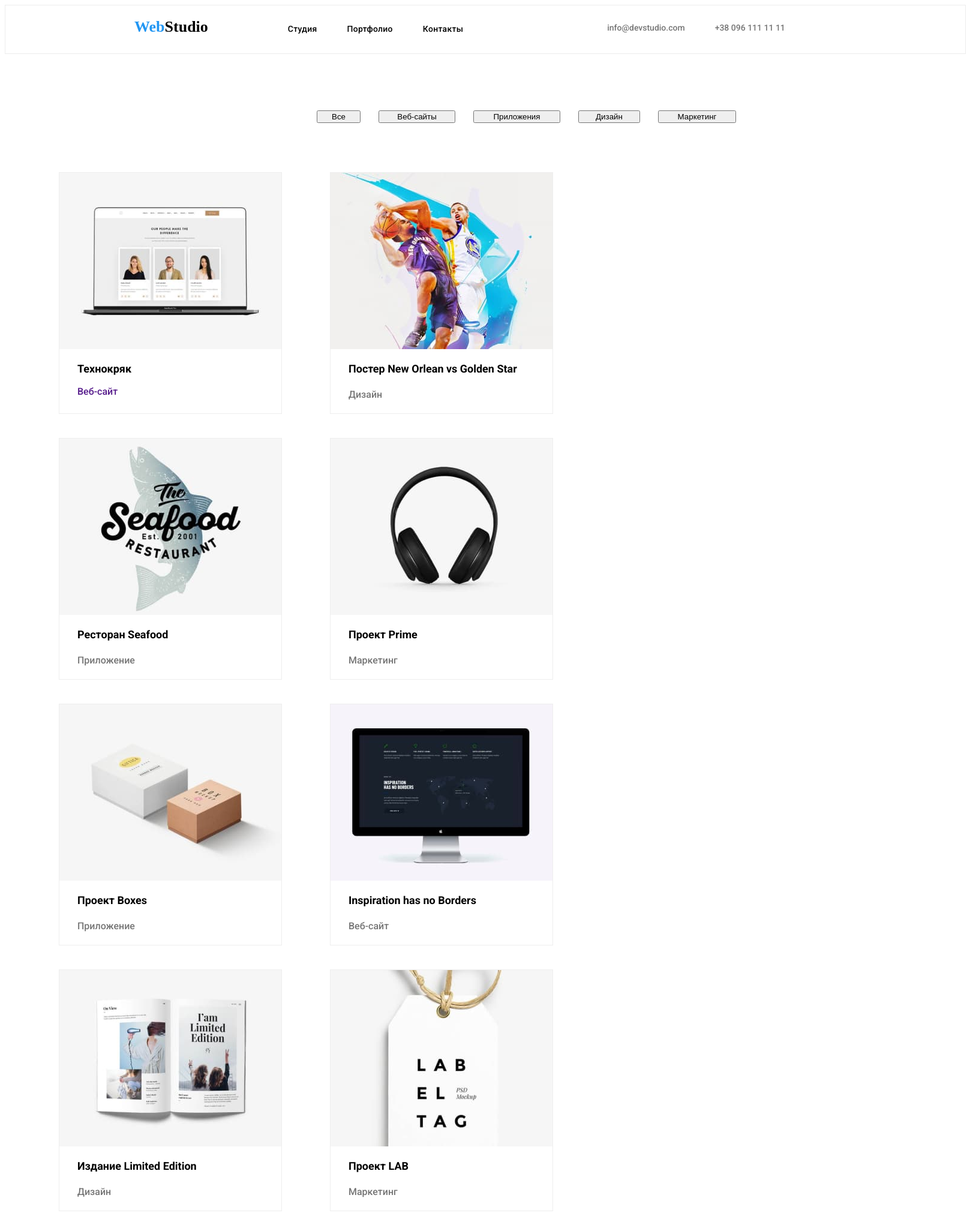
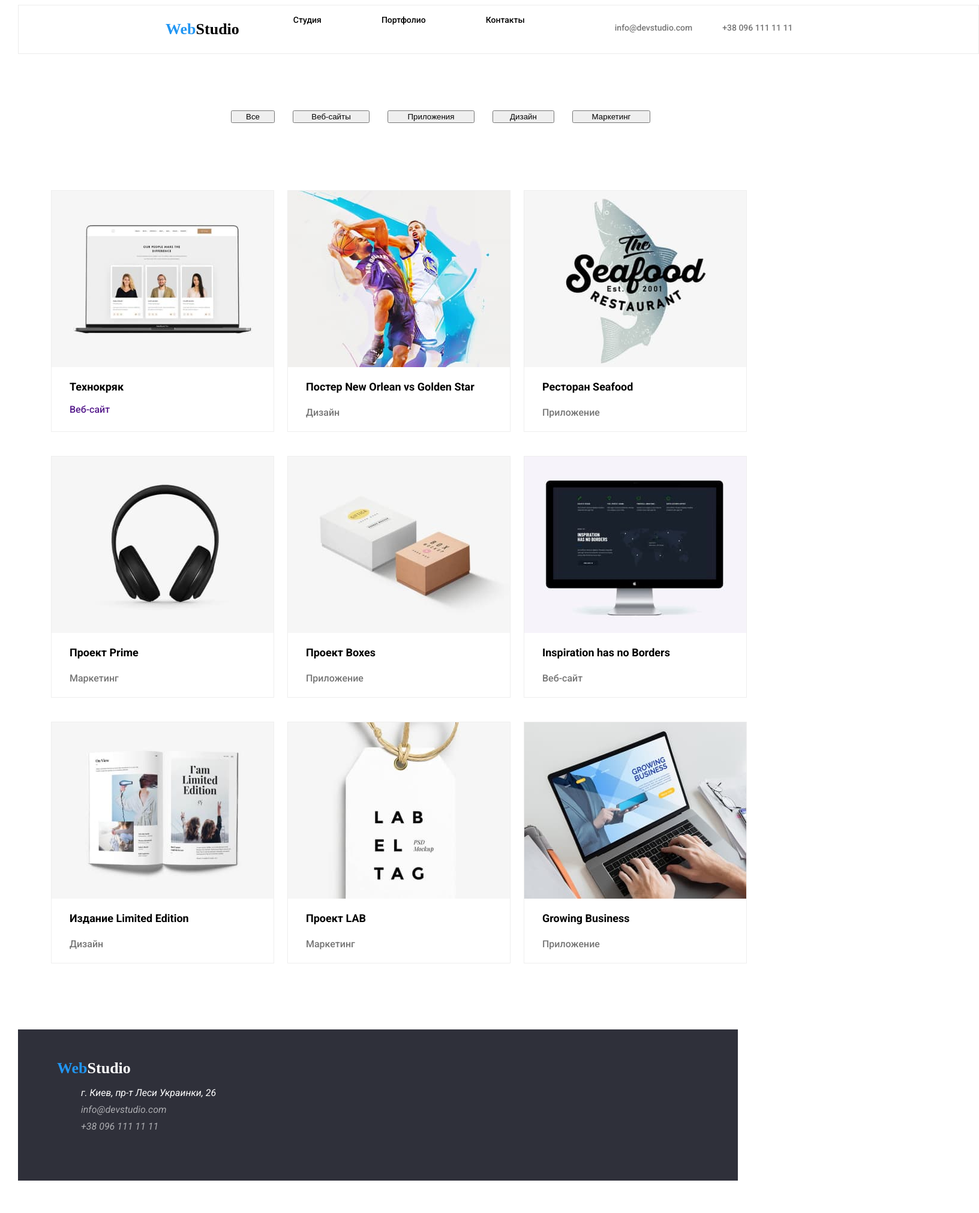
Before and after one commit to fortuk/goit-markup-hw-03, a plain HTML site: page portfolio.html in a window 1280 px wide. Shown: the top 2022 px of the page at 60% size, 1632 px wide, since content can reach past the window. After the commit the page ends 1976 px from the top, so only its background shows below. Drawn offline with Linux system fonts and the light colour scheme.

Commit message:
измененя по замечаниям

```diff
--- a/css/style.css
+++ b/css/style.css
@@ -1,8 +1,15 @@
 body {
   font-family: "Roboto", sans-serif;
 }
-.container {
+.container1 {
   max-width: 1600px;
+}
+.container{
+  width: 1200px;
+  padding-left: 15px;
+  padding-right: 15px;
+  margin-left: 15px;
+  margin-right: 15px;
 }
 .headers {
   display: flex;
@@ -26,13 +33,14 @@ body {
   line-height: 31px;
 }
 .logo {
-  padding: 20px 93px 0px 215px;
+  padding: 24px 0px 25px 215px;
 }
 .firs_logo {
   color: #2196f3;
 }
 .headers_div {
-  text-align: center;
+  display: flex;
+  flex-direction: row;
 }
 .style_navigation {
   display: flex;
@@ -42,16 +50,15 @@ body {
   justify-content: space-around;
 }
 .navigation {
-  color: black;
   font-family: Roboto;
   font-style: Medium;
   font-weight: 500;
   font-size: 14px;
   line-height: 16px;
-  letter-spacing: 0.02em;
 }
-.stydio {
-  margin: 15px 25px 32px 0px;
+.navigation {
+  margin-left: 50px;
+  margin-right: 50px;
 }
 .stydio1 {
   color: black;
@@ -59,17 +66,11 @@ body {
 .stydio1:hover {
   color: #2196f3;
 }
-.portfolio {
-  margin: 15px 25px 32px 25px;
-}
 .portfolio1 {
   color: black;
 }
 .portfolio1:hover {
   color: #2196f3;
-}
-.contakts {
-  margin: 15px 200px 32px 25px;
 }
 .contakts1 {
   color: black;
@@ -105,6 +106,10 @@ body {
 .tell:hover {
   color: #2196f3;
 }
+.ul
+.p{
+  margin-top: 0px;
+}
 .size {
   padding: 94px 0px;
 }
@@ -112,6 +117,8 @@ body {
   background-color: #2f303a;
   text-align: center;
   margin: auto;
+  width: 1600px;
+  height: 600px;
 }
 .main_goal {
   font-family: Roboto;
@@ -120,12 +127,13 @@ body {
   font-size: 44px;
   text-align: center;
   color: #ffffff;
+  margin-top: 200px;
 }
 .button_goal {
   width: 200px;
   height: 50px;
   background-color: #2196f3;
-  margin: 0px 700px 0px 700px;
+
 }
 .button_goal {
   cursor: pointer;
@@ -135,8 +143,8 @@ body {
   flex-direction: row;
   justify-content: space-between;
 }
-.location_direction {
-  margin-left: 215px;
+.location_direction:nth-child(1) {
+  margin-left: 0px;
 }
 .location_direction:nth-child(n+1){
   margin-left: 30px;
@@ -181,8 +189,11 @@ body {
 .foto {
   margin-left: 215px;
 }
+.foto:nth-child(1){
+  margin-left: 0px;
+}
 .foto:not(:first-child) {
-  margin-left: 30px;
+  margin-left: 100px;
   flex-basis: calc((100% - 90px) / 4);
 }
 .foto_1 {
@@ -205,26 +216,30 @@ body {
   font-size: 36px;
   line-height: 42px;
   text-align: center;
-  padding: 0px 600px 21px 600px;
   color: black;
 }
 .image_team1 {
   display: flex;
   flex-direction: row;
 }
-.image_team {
+.img{
   display: block;
   max-width: 100%;
   height: auto;
+}
+.image_team{
   margin-left: 80px;
   box-shadow: 0px 1px 3px rgba(0, 0, 0, 0.12), 0px 1px 1px rgba(0, 0, 0, 0.14),
     0px 2px 1px rgba(0, 0, 0, 0.2);
   border-radius: 0px 0px 4px 4px;
 }
+.image_team:nth-child(1){
+  margin-left: 0px;
+}
 .image_team :not(:first-child) {
   display: block;
-  margin-left: 30px;
-  flex-basis: calc((100% - 90px) / 4);
+  margin-left: 60px;
+  flex-basis: calc((100% - 30px) / 2);
 }
   /* .image_team2 {
   display: block;
@@ -284,25 +299,17 @@ padding: 50px;
 .text_buttom {
   color: black;
 }
-.button{
+.button:first-child{
   display: block;
-  margin-left: 480px;
+  margin-left: 300px;
   margin-bottom: 56px;
 }
-.button:nth-child(n+5){
+.button:not(:first-child){
   margin-left:30px;
   flex-basis: calc((100% - 30px) / 16);
 }
-.button:nth-child(n+4){
-  margin-left:30px;
-  flex-basis: calc((100% - 30px) / 16);
-}
-.button:nth-child(n+3){
-  margin-left:30px;
-  flex-basis: calc((100% - 30px) / 16);
-}
-.button:nth-child(n+2){
-  margin-left:30px;
+.button:last-child{
+  margin-right:0px;
   flex-basis: calc((100% - 30px) / 16);
 }
 .button_1 {
@@ -351,15 +358,29 @@ padding: 50px;
 .kontent_image {
   display: flex;
   flex-wrap: wrap;
-  margin-left: -30px;
-  margin-top: -30px;
 }
 .img_kontent {
   border: 1px solid #eeeeee;
 }
+.img_kontent:nth-child(1){
+  margin-left: 0px;
+}
+.img_kontent:nth-child(4){
+  margin-left: 0px;
+}
+.img_kontent:nth-child(7){
+  margin-left: 0px;
+  margin-bottom: 0px;
+}
+.img_kontent:nth-child(8){
+  margin-bottom: 0px;
+}
+.img_kontent:nth-child(9){
+  margin-bottom: 0px;
+}
 .img_kontent{
   flex-basis: calc(100%/ 4 - 30px);
-  margin-left: 80px;
+  margin-left: 22px;
   margin-bottom: 40px;
 }
 .img_kontent_link{
@@ -438,19 +459,16 @@ padding: 50px;
   font-size: 26px;
 }
 .logo1 {
-  padding: 60px 215px;
+margin-bottom: 20px;
 }
-.addres {
-  margin: 20px 215px;
+.legal:nth-child(1){
+  margin-bottom: 9px;
 }
-.legal{
-  margin-top: 10px;
-  margin-left: 215px;
+.legal:nth-child(n+1){
+  margin-bottom: 9px;
 }
-.legal:not(:first-child) {
-  display: block;
-  margin-left: 215px;
-  flex-basis: calc((100% - 90px) / 4);
+.legal:last-child{
+  margin-bottom: 0px;
 }
 .addres1{
   color: #ffffff;
--- a/portfolio.html
+++ b/portfolio.html
@@ -18,7 +18,7 @@
 <body class="container">
     <!-- Шапка сайта -->
     <header class="headers">
-        <div class="headers_div">
+        <div class="headers_div container">
             <nav class="headers_navigation"><a class="logo" style="color: black;" href=""><span
                         class="firs_logo">Web</span>Studio</a>
                 <ul class="style_navigation">
@@ -27,7 +27,7 @@
                     <li class="navigation contakts"><a class="contakts1" href="Контакты">Контакты</a></li>
             </nav>
         </div>
-        <div class="headers_div">
+        <div class="headers_div container">
             <ul class="style_mail_tel">
                 <li class="mail"><a class="e_mail" href="maito:info@devstudio.com">info@devstudio.com</a></li>
                 <li class="tel"><a class="tell" href="tel:+380961111111">+38 096 111 11 11</a></li>
@@ -36,7 +36,7 @@
     </header>
     <main>
         <!-- Навигация по сайту -->
-        <section class="size">
+        <section class="size container">
             <ul class="buttons_selection">
                 <li class="button"><button class="button_1" type="button">Все</button></li>
                 <li class="button"><button class="button_2" type="button">Веб-сайты</li>
@@ -131,8 +131,8 @@
     </main>
         <!-- Юредический адресс -->
     <footer class="legall_adress">
-        <div class="legel_div">
-            <a class="logo" style="color: #fff;" href="WebStudio"><span class="firs_logo">Web</span>Studio</a>
+        <div class="legel_div container">
+            <a class="logo1" style="color: #fff;" href="WebStudio"><span class="firs_logo">Web</span>Studio</a>
             <address>
                 <ul class="adres">
                     <li class="legal"><a class="addres1" href="г. Киев, пр-т Леси Украинки, 26">г. Киев, пр-т Леси Украинки, 26</a></li>
```
Also changed, not shown: index.html (+21 -17 lines).
